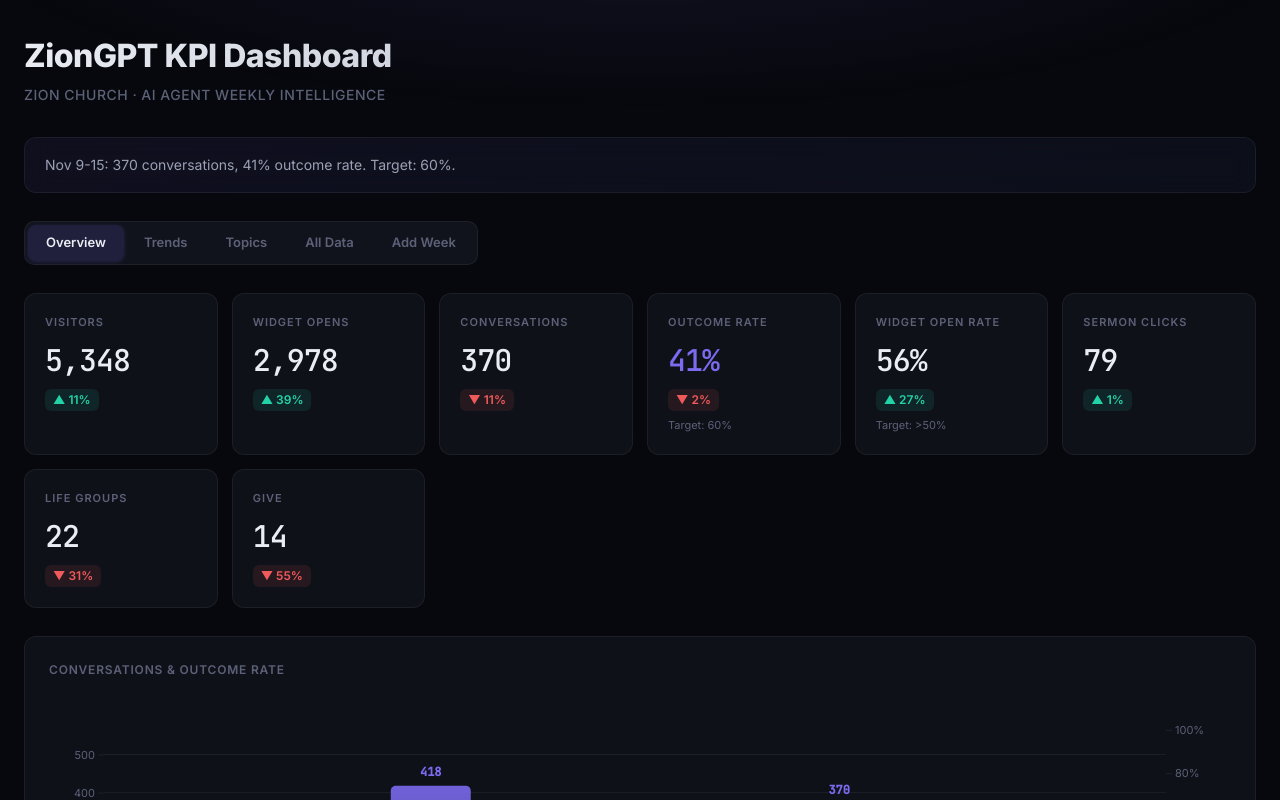
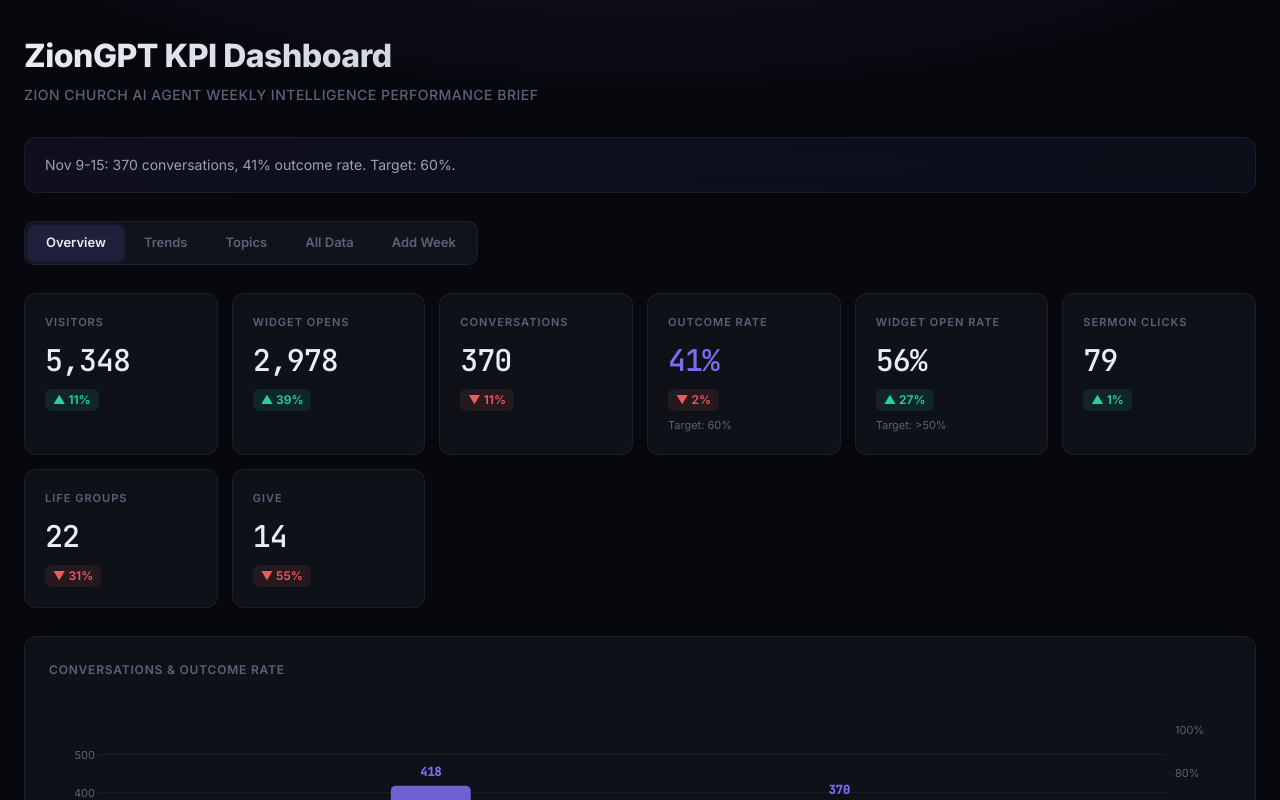
Before and after one commit to SidneyMadisonPrescott-MBA/TARS-Analytics-Tracker, a website: page index.html in a window 1280 px wide. Shown: the top 800 px of the page. Drawn offline with nearby package versions, Linux system fonts and the light colour scheme.

Commit message:
Update subtitle to Zion Church AI Agent Weekly Intelligence Performance Brief
Co-Authored-By: Claude Opus 4.6 <noreply@anthropic.com>
Claude-Session: https://claude.ai/code/session_01Wt8VtcKG2Dk8NqFf3xcdnN

```diff
--- a/index.html
+++ b/index.html
@@ -130,7 +130,7 @@ tr:hover td { background: rgba(124,106,239,0.04); }
 <div class="wrap">
   <div class="header">
     <h1>ZionGPT KPI Dashboard</h1>
-    <div class="sub">Zion Church &middot; AI Agent Weekly Intelligence</div>
+    <div class="sub">Zion Church AI Agent Weekly Intelligence Performance Brief</div>
   </div>
   <div class="banner" id="takeaway"></div>
 
```
